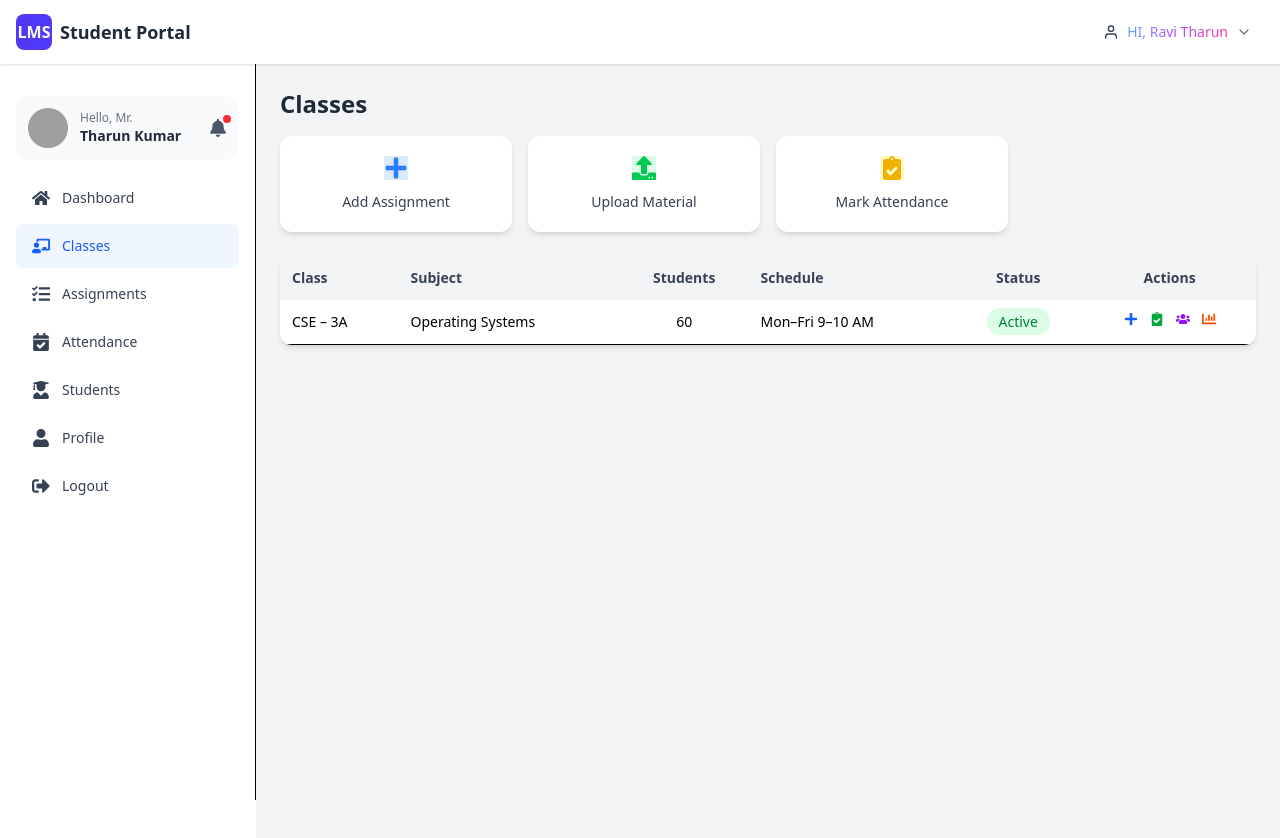
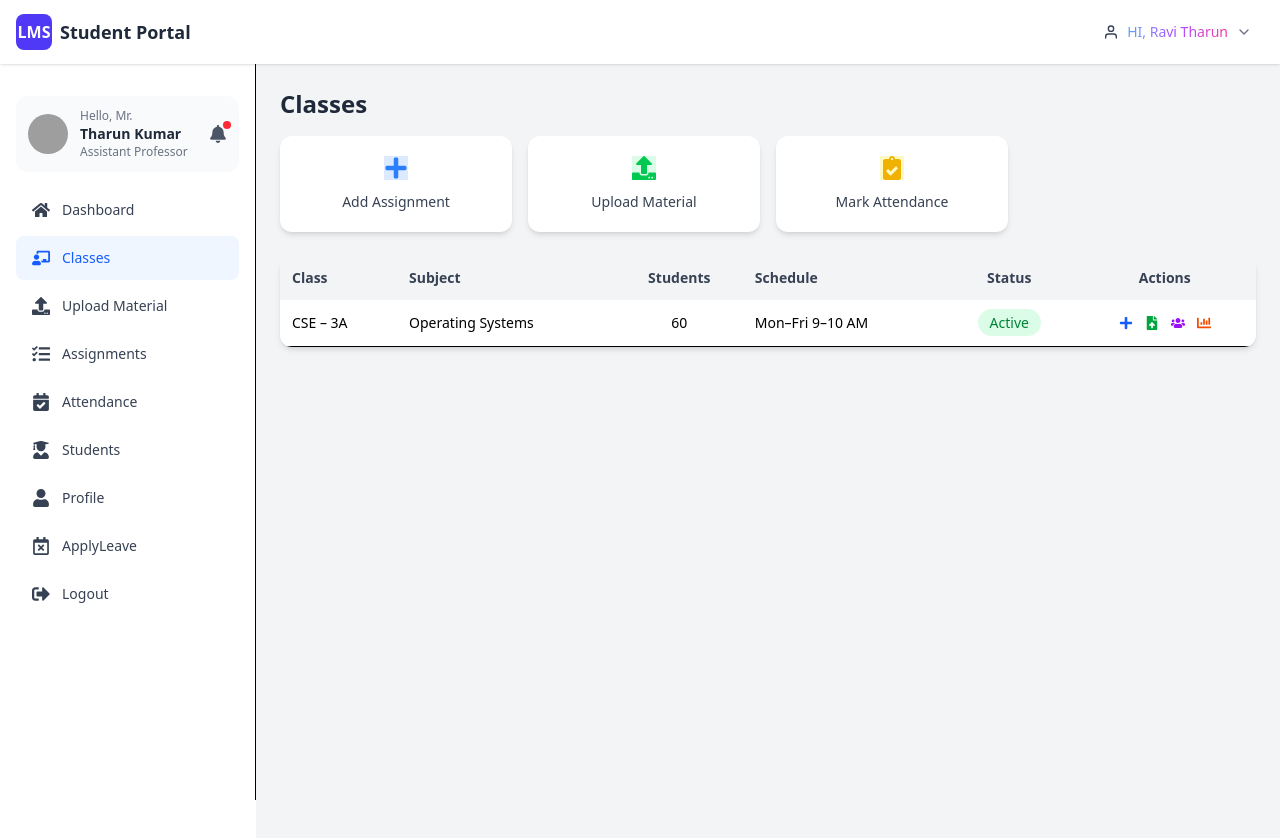
Before and after one commit to ravitharun/edu-lms-mern, a React (Vite) app in the folder UI/: page /classes in a window 1280 px wide. Shown: the top 838 px of the page. Built offline with nearby package versions, Linux system fonts and the light colour scheme; grey boxes are pictures that could not be loaded.

Commit message:
updated the pages andded the new element in navabr to apply leave

```diff
--- a/UI/index.html
+++ b/UI/index.html
@@ -3,6 +3,7 @@
   <head>
     <meta charset="UTF-8" />
     <meta name="viewport" content="width=device-width, initial-scale=1.0" />
+<link href="https://fonts.googleapis.com/css2?family=Inter:wght@300;400;500;600;700&family=Poppins:wght@500;600;700&display=swap" rel="stylesheet">
 
   </head>
   <body>
--- a/UI/src/Components/AdminHeader.jsx
+++ b/UI/src/Components/AdminHeader.jsx
@@ -1,14 +1,15 @@
 import React, { useState } from 'react'
 import { FaBell, FaUser } from 'react-icons/fa'
 
-function AdminHeader() {
+function AdminHeader({pathname}) {
+    console.log(pathname,'pathname')
     const [showNotifications, setShowNotifications] = useState(false);
     return (
 
 
         <>
             <div className="flex justify-between items-center mb-4">
-                <h1 className="text-2xl font-semibold text-gray-800">Add Assignments</h1>
+                <h1 className="text-2xl font-semibold text-gray-800">{pathname==""?"empyt":pathname}</h1>
                 <div className="flex items-center gap-4">
                     <FaBell
                         className="text-xl text-gray-600 cursor-pointer"
--- a/UI/src/Components/AdminNavbar.jsx
+++ b/UI/src/Components/AdminNavbar.jsx
@@ -11,6 +11,8 @@ import {
     FaBars,
     FaTimes,
     FaBell,
+    FaUpload,
+    FaRegCalendarTimes,
 } from "react-icons/fa";
 
 function AdminSidebar() {
@@ -19,10 +21,12 @@ function AdminSidebar() {
     const navbar = [
         { name: "Dashboard", link: "/admin-dashboard", icon: FaHome },
         { name: "Classes", link: "/classes", icon: FaChalkboardTeacher },
+        { name: "Upload Material", link: "/Upload-Material", icon: FaUpload },
         { name: "Assignments", link: "/assignments", icon: FaTasks },
         { name: "Attendance", link: "/attendance", icon: FaCalendarCheck },
         { name: "Students", link: "/students", icon: FaUserGraduate },
         { name: "Profile", link: "/teachers/profile", icon: FaUser },
+        { name: "ApplyLeave", link: "/teachers/ApplyLeave", icon: FaRegCalendarTimes },
         { name: "Logout", link: "/teachers/logout", icon: FaSignOutAlt },
     ];
 
@@ -63,11 +67,24 @@ function AdminSidebar() {
                                 <p className="text-xs text-gray-500">
                                     Hello, <span className="font-medium">Mr.</span>
                                 </p>
+
                                 <p className="text-sm font-semibold text-gray-800">
                                     Tharun Kumar
                                 </p>
+
+                                <div className="relative group">
+                                    <p className="text-xs text-gray-500 cursor-help">
+                                        Assistant Professor
+                                    </p>
+                                    <span className="absolute left-0 -top-6 hidden group-hover:block
+                   bg-black text-white text-xs px-2 py-1 rounded">
+                                        Designation
+                                    </span>
+                                </div>
+
                             </div>
                         </div>
+
 
                         {/* Right: Notification */}
                         <div className="relative cursor-pointer">
--- /dev/null
+++ b/UI/src/Loaders/AddingSoon.jsx
@@ -0,0 +1,22 @@
+import React from "react";
+
+function AddingSoon({ pathname }) {
+    return (
+        <div className="min-h-screen flex flex-col items-center justify-center bg-gray-100">
+
+            {/* Loader */}
+            <div className="w-14 h-14 border-4 border-blue-500 border-t-transparent rounded-full animate-spin mb-4"></div>
+
+            {/* Text */}
+            <h2 className="text-xl font-semibold text-gray-800">
+                Feature Adding Soon - <b className="text-sm font-medium bg-gradient-to-r from-blue-400 via-purple-500 to-pink-500 bg-clip-text text-transparent">{pathname}</b>
+            </h2>
+            <p className="text-sm text-gray-500 mt-1">
+                We’re working hard to bring this feature to you 🚀
+            </p>
+
+        </div>
+    );
+}
+
+export default AddingSoon;
--- a/UI/src/Pages/AdminPages/Addassignments.jsx
+++ b/UI/src/Pages/AdminPages/Addassignments.jsx
@@ -34,7 +34,7 @@ function Addassignments() {
             <App></App>
             <div className="md:ml-64 p-6 min-h-screen bg-gray-100 space-y-6">
                 {/* ================= HEADER ================= */}
-                <AdminHeader></AdminHeader>
+                <AdminHeader pathname={"Add Assignments"}></AdminHeader>
 
                 {/* ================= SECTION DROPDOWN ================= */}
                 <div className="w-full max-w-sm bg-white rounded-xl shadow p-4">
--- /dev/null
+++ b/UI/src/Pages/AdminPages/ApplyLeave.jsx
@@ -0,0 +1,20 @@
+import React from 'react'
+import App from '../../App'
+import AdminHeader from '../../Components/AdminHeader'
+import AddingSoon from '../../Loaders/AddingSoon'
+
+function ApplyLeave() {
+    return (
+        <>
+            <App></App>
+            <div className="md:ml-64 p-6 min-h-screen bg-gray-100 space-y-6">
+                {/* ================= HEADER ================= */}
+                {/* <AdminHeader></AdminHeader> */}
+                <AdminHeader pathname="ApplyLeave"></AdminHeader>
+                <AddingSoon pathname="ApplyLeave"></AddingSoon>
+            </div>
+        </>
+    )
+}
+
+export default ApplyLeave
--- a/UI/src/Pages/AdminPages/Classes.jsx
+++ b/UI/src/Pages/AdminPages/Classes.jsx
@@ -1,5 +1,5 @@
 import React, { useState } from "react";
-import { FaBook, FaCalendarAlt, FaChalkboardTeacher, FaClipboardCheck, FaClock, FaPlus, FaTimes, FaUpload, FaUsers, FaChartBar } from "react-icons/fa";
+import { FaBook, FaCalendarAlt, FaChalkboardTeacher, FaClipboardCheck, FaClock, FaPlus, FaTimes, FaUpload, FaUsers, FaChartBar, FaFileUpload, FaUser } from "react-icons/fa";
 import { Link } from "react-router-dom";
 import App from "../../App";
 
@@ -9,7 +9,7 @@ function Classes() {
 
   const options = [
     { icon: <FaPlus />, label: "Add Assignment", color: "bg-blue-100 text-blue-500", url: "/assignments" },
-    { icon: <FaUpload />, label: "Upload Material", color: "bg-green-100 text-green-500", url: "" },
+    { icon: <FaUpload />, label: "Upload Material", color: "bg-green-100 text-green-500", url: "/Upload-Material" },
     { icon: <FaClipboardCheck />, label: "Mark Attendance", color: "bg-yellow-100 text-yellow-500", url: "/attendance" },
   ];
 
@@ -17,7 +17,7 @@ function Classes() {
     SetActon(type);
     SethandelActon(true);
   };
-
+  const ActionsTodo = [{ color: "cursor-pointer text-blue-600", title: "Add assigment", Name: "", Link: "/assignments", icon: <FaPlus /> }, { color: "cursor-pointer text-green-600", title: "Upload Material", Name: "", Link: "/Upload-Material", icon: <FaFileUpload /> }, { color: "cursor-pointer text-purple-600", title: "Students", Name: "", Link: "/students", icon: <FaUsers /> }, { color: "cursor-pointer text-orange-600", title: "report", Name: "", Link: "/report", icon: <FaChartBar /> }]
   return (
     <>
       <App></App>
@@ -62,11 +62,20 @@ function Classes() {
                 <td className="p-3 text-center">
                   <span className="rounded-full bg-green-100 px-3 py-1 text-sm text-green-700">Active</span>
                 </td>
-              <td className="p-3 text-center flex justify-center gap-3">
-                <FaPlus className="cursor-pointer text-blue-600" />
-                <FaClipboardCheck className="cursor-pointer text-green-600" />
-                <FaUsers className="cursor-pointer text-purple-600" />
-                <FaChartBar className="cursor-pointer text-orange-600" />
+                <td className="p-4 text-center flex justify-center gap-3">
+
+                  {ActionsTodo.map((im, idx) =>
+                    <Link to={im.Link}>
+                      <td
+                        title={im.title}
+                        className={`${im.color} cursor-pointer transition-all duration-200
+              hover:scale-110 hover:text-black`}
+                      >
+                        {im.icon}
+                      </td>
+
+                    </Link>
+                  )}
                 </td>
               </tr>
             </tbody>
--- a/UI/src/Pages/AdminPages/MArkAttandance.jsx
+++ b/UI/src/Pages/AdminPages/MArkAttandance.jsx
@@ -93,10 +93,10 @@ function MarkAttendance() {
             <td className="p-3 font-medium">{student.roll}</td>
             <td className="p-3">{student.name}</td>
             <td className="p-3 text-center">
-              <input type="checkbox" id="w" className="w-4 h-4 text-green-500" />
+              <input type="radio" name="w2" className="w-4 h-4 text-green-500" />
             </td>
             <td className="p-3 text-center">
-              <input type="checkbox"  id="w"className="w-4 h-4 text-red-500" />
+              <input type="radio"  name="w2"className="w-4 h-4 text-red-500" />
             </td>
           </tr>
         ))}
--- /dev/null
+++ b/UI/src/Pages/AdminPages/UploadMaterilas.jsx
@@ -0,0 +1,24 @@
+import React from 'react'
+import App from '../../App'
+import { FaRegCalendarTimes, FaUpload } from 'react-icons/fa'
+import AdminHeader from '../../Components/AdminHeader'
+import AddingSoon from '../../Loaders/AddingSoon'
+
+function UploadMaterilas() {
+    return (
+        <>
+            <App></App>
+            <div className="md:ml-64 p-6 space-y-6 min-h-screen bg-gray-100">
+                {/* ================= HEADER ================= */}
+                <div className=''>
+                    <AdminHeader pathname={"Upload Material"}></AdminHeader>
+                </div>
+                <h1 className="text-2xl font-semibold text-gray-800 mb-4 flex items-center gap-3 mt-3">
+                </h1>
+                <AddingSoon pathname={"Upload Material"}></AddingSoon>
+            </div>
+        </>
+    )
+}
+
+export default UploadMaterilas
```
Also changed, not shown: UI/src/Pages/AdminPages/AdminProfile.jsx (added, +23 -0 lines), UI/src/Pages/AdminPages/Students.jsx (added, +24 -0 lines), UI/src/main.jsx (+8 -0 lines). Lines whose indentation alone changed are shown as unchanged.
